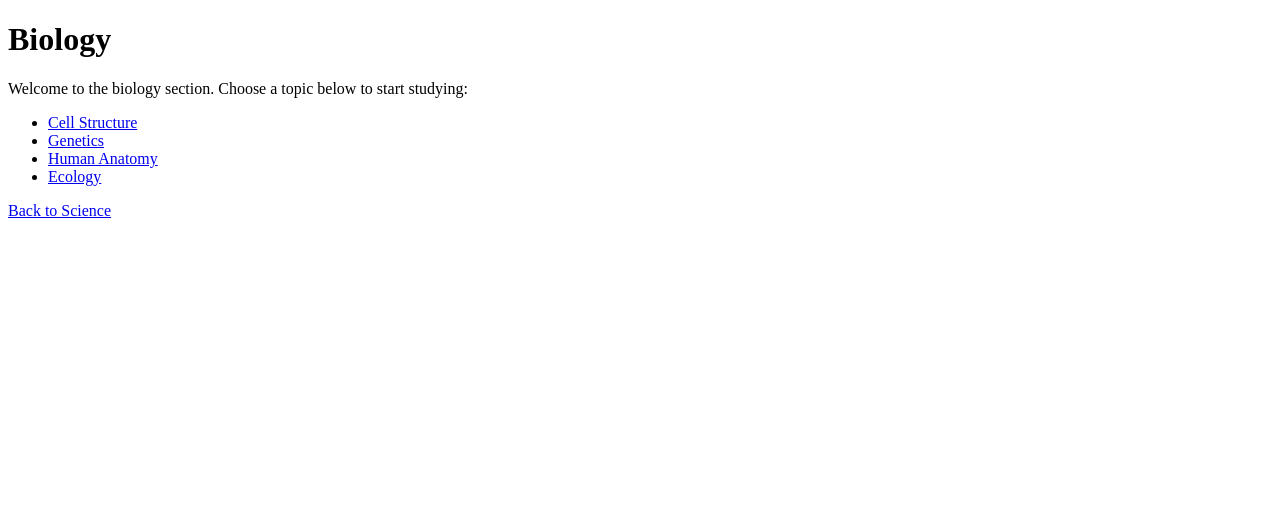
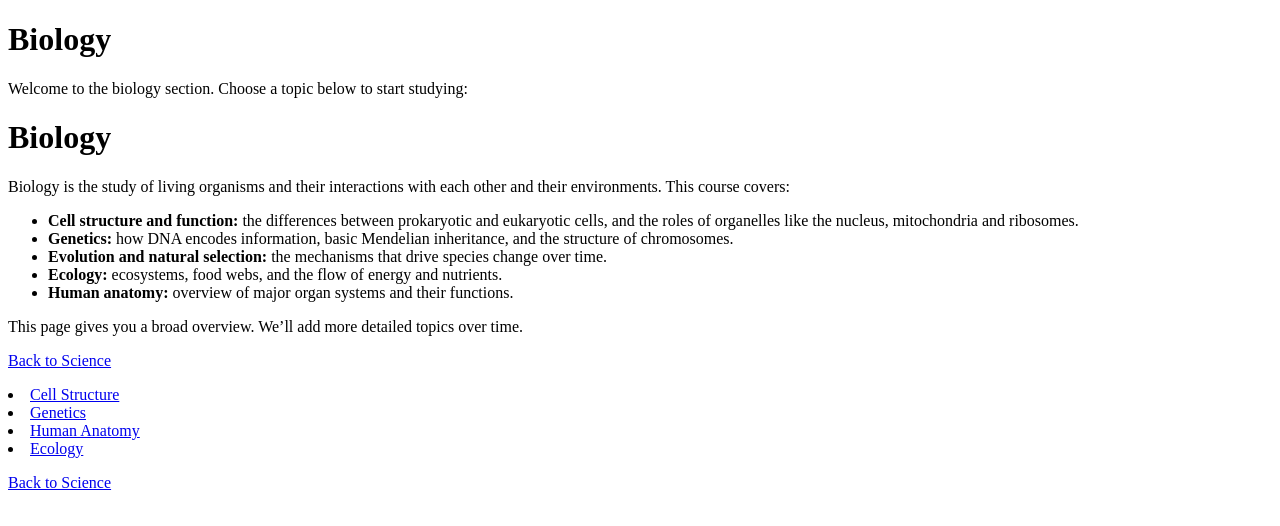
Before and after one commit to miguelli67/miguelli67.github.io, a plain HTML site: page science/science/biology/index.html in a window 1280 px wide. Drawn offline with Linux system fonts and the light colour scheme.

Commit message:
Update index.html

```diff
--- a/science/science/biology/index.html
+++ b/science/science/biology/index.html
@@ -8,7 +8,18 @@
 <body>
   <h1>Biology</h1>
   <p>Welcome to the biology section. Choose a topic below to start studying:</p>
-  <ul>
+  <h1>Biology</h1>
+<p>Biology is the study of living organisms and their interactions with each other and their environments. This course covers:</p>
+<ul>
+  <li><strong>Cell structure and function:</strong> the differences between prokaryotic and eukaryotic cells, and the roles of organelles like the nucleus, mitochondria and ribosomes.</li>
+  <li><strong>Genetics:</strong> how DNA encodes information, basic Mendelian inheritance, and the structure of chromosomes.</li>
+  <li><strong>Evolution and natural selection:</strong> the mechanisms that drive species change over time.</li>
+  <li><strong>Ecology:</strong> ecosystems, food webs, and the flow of energy and nutrients.</li>
+  <li><strong>Human anatomy:</strong> overview of major organ systems and their functions.</li>
+</ul>
+<p>This page gives you a broad overview. We’ll add more detailed topics over time.</p>
+<p><a href="../index.html">Back to Science</a></p>
+
     <li><a href="cell-structure.html">Cell Structure</a></li>
     <li><a href="genetics.html">Genetics</a></li>
     <li><a href="human-anatomy.html">Human Anatomy</a></li>
```
